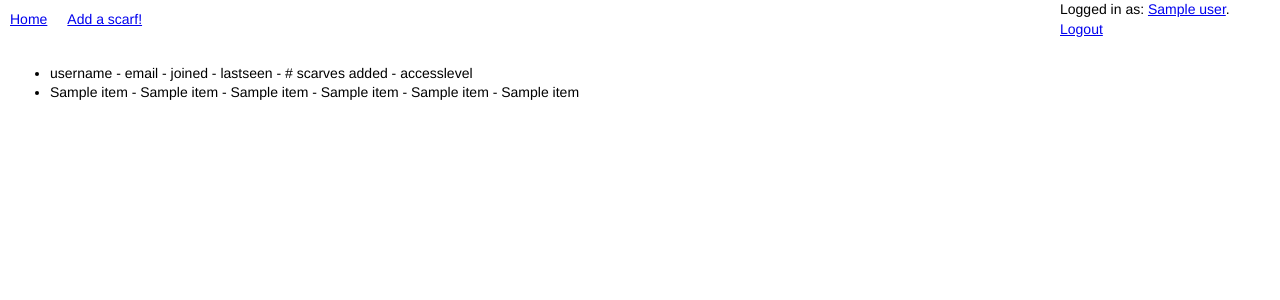
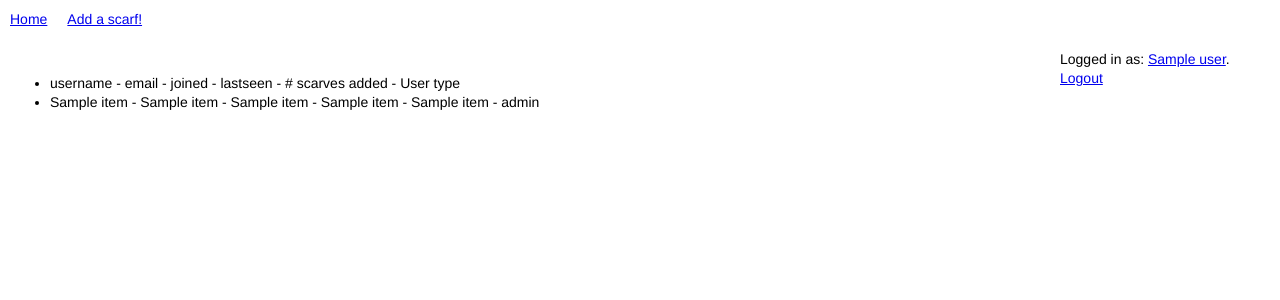
Before and after one commit to subiki/scarfage, a Flask app: template scarf/templates/admin_users.html in a window 1280 px wide. Shown: the part 96-396 px from the top of the page. Run offline with Flask 2, Linux system fonts and the light colour scheme; the template is opened without the code that fills it: most values are stand-ins (such as "Sample title", 1, 10 or a date in 2020); some libraries are stand-ins or nearby versions.

Commit message:
more cleanups, accesslevel stuff

```diff
--- a/scarf/main.py
+++ b/scarf/main.py
@@ -2,6 +2,7 @@ from scarf import app
 from flask import render_template, session, escape, request, flash
 from sql import doselect, read
 from scarflib import hit_lastseen, pagedata, is_admin
+
 
 @app.errorhandler(404)
 def page_not_found(error):
@@ -17,6 +18,13 @@ def error():
     pd.title = "Error!"
     pd.errortext="Oh noes!"
     return render_template('error.html', pd=pd)
+
+@app.route('/accessdenied')
+def accessdenied():
+    pd = pagedata()
+    pd.title = "Access Denied"
+    pd.errortext = "Access Denied"
+    return render_template('error.html', pd=pd), 403
 
 @app.route('/')
 def index():
--- a/scarf/static/main.css
+++ b/scarf/static/main.css
@@ -24,7 +24,6 @@ html {
 #flashes {
     clear: both;
     padding: 5px 5px;
-    background:#0000ef;
 }
 
 #login {
--- a/scarf/templates/admin_users.html
+++ b/scarf/templates/admin_users.html
@@ -7,9 +7,9 @@
 <div id="content">
 
 <ul id="userlist">
-<li>username - email - joined - lastseen - # scarves added - accesslevel</li>
+<li>username - email - joined - lastseen - # scarves added - User type</li>
 {% for item in pd.users %}
-    <li>{{ item[1] }} - {{ item[4] }} - {{ item[5] }} - {{ item[6] }} - {{ item[7] }} - {{ item[8] }}</a></li>
+    <li>{{ item[1] }} - {{ item[4] }} - {{ item[5] }} - {{ item[6] }} - {{ item[7] }} - {{ pd.accesslevels[item[8]] }}</a></li>
 {% endfor %}
 </ul><br />
 
--- a/scarf/templates/layout.html
+++ b/scarf/templates/layout.html
@@ -15,6 +15,7 @@
         <div class=nav>
         <a href="/scarf/newscarf">Add a scarf!</a>
         </div>
+        <!-- rewrite for accesslevel -->
         {% if pd.admin == 1 %}
         <div class=nav>
         <a href="/admin/users">Admin</a>
@@ -22,17 +23,17 @@
         {% endif %}
     </div>
 
+    <div id="flashes">
     {% with messages = get_flashed_messages() %}
       {% if messages %}
-        <div id="flashes">
         <ul class=flashes>
         {% for message in messages %}
           <li>{{ message }}</li>
         {% endfor %}
         </ul>
-        </div>
       {% endif %}
     {% endwith %}
+    </div>
 
     {% block body %}{% endblock %}
 
```
Also changed, not shown: scarf/admin.py (+5 -4 lines).
